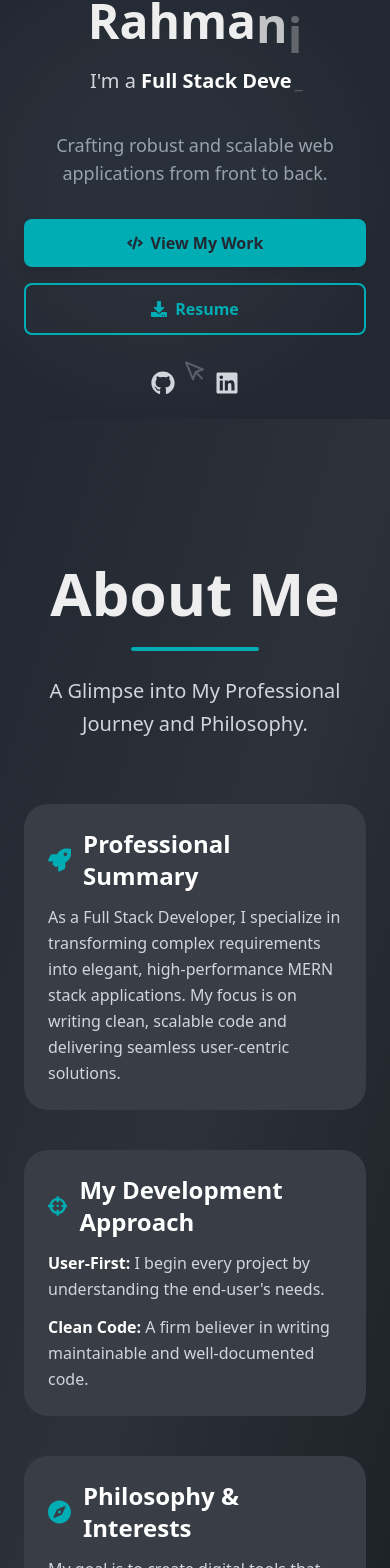
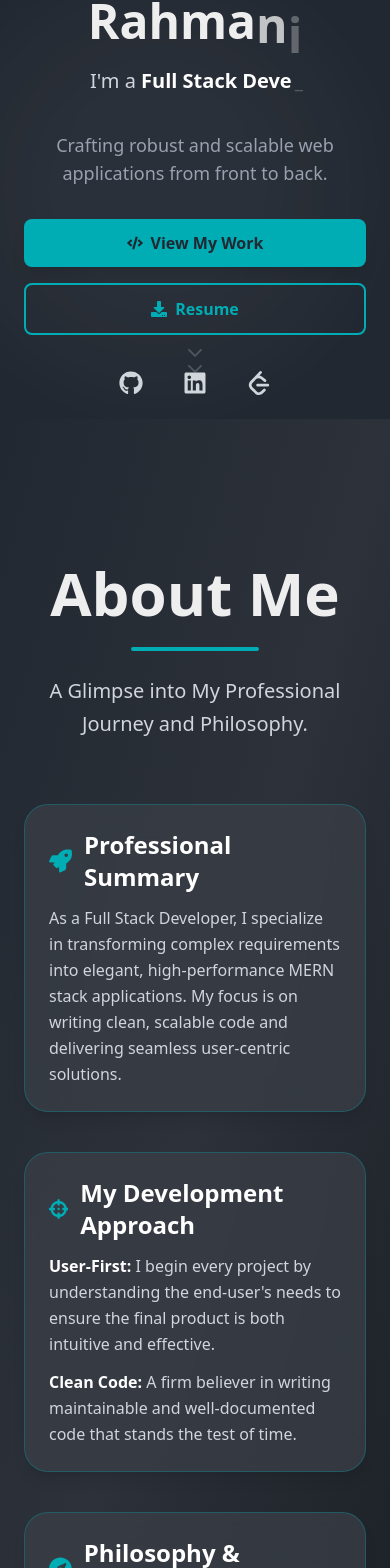
Before and after one commit to MsrSahil/Portfolio, a React (Vite) app: page / in a window 390 px wide. Shown: the part 425-1993 px from the top of the page. Built offline with nearby package versions, Linux system fonts and the light colour scheme.

Commit message:
feat: Enhance About, Education, Hero, and Projects sections with improved animations, content updates, and responsive design

```diff
--- a/src/pages/About.jsx
+++ b/src/pages/About.jsx
@@ -1,31 +1,6 @@
 import React from "react";
 import { motion } from "framer-motion";
 import { FaRocket, FaCrosshairs, FaCompass } from "react-icons/fa";
-
-// Card component to keep the code clean and reusable
-const FeatureCard = ({ icon, title, children, variants }) => (
-  <motion.div
-    variants={variants}
-    className="relative h-full"
-  >
-    {/* === ANIMATED GLOWING BORDER (NEW) === */}
-    <motion.div
-      className="absolute -inset-0.5 bg-gradient-to-r from-[#00ADB5] to-cyan-500 rounded-3xl blur opacity-0
-                 group-hover:opacity-75 transition duration-500"
-      initial={{ opacity: 0 }}
-      whileHover={{ opacity: 0.75, transition: { duration: 0.3 } }}
-    />
-    <div className="relative h-full bg-[#393E46] p-6 rounded-3xl leading-relaxed">
-      <h3 className="text-2xl font-bold text-white mb-3 flex items-center gap-3 font-heading">
-        {icon} {title}
-      </h3>
-      <div className="text-gray-300">
-        {children}
-      </div>
-    </div>
-  </motion.div>
-);
-
 
 const About = () => {
   const container = {
@@ -74,48 +49,75 @@ const About = () => {
           </p>
         </motion.div>
 
-        {/* Cards */}
         <motion.div
           variants={container}
           initial="hidden"
           whileInView="visible"
           viewport={{ once: true }}
-          className="grid grid-cols-1 md:grid-cols-3 gap-10 group" // Added group here
+          className="grid grid-cols-1 md:grid-cols-3 gap-10"
         >
-          <FeatureCard
+          {/* Card 1: Professional Summary */}
+          <motion.div
             variants={item}
-            icon={<FaRocket className="text-[#00ADB5]" />}
-            title="Professional Summary"
+            whileHover={{ y: -5, scale: 1.02 }}
+            transition={{ duration: 0.3, ease: "easeOut" }}
+            className="relative bg-[#393E46]/80 backdrop-blur-lg p-6 rounded-3xl border border-[#00ADB5]/30
+            shadow-lg hover:shadow-2xl hover:shadow-[#00ADB5]/20 h-full group" // Added group
           >
-            <p>
+            {/* === CORNER BRACKET ELEMENTS (NEW) === */}
+            <div className="absolute top-4 left-4 w-6 h-6 border-t-2 border-l-2 border-[#00ADB5]/50 rounded-tl-xl opacity-0 group-hover:opacity-100 transition-opacity duration-300"></div>
+            <div className="absolute bottom-4 right-4 w-6 h-6 border-b-2 border-r-2 border-[#00ADB5]/50 rounded-br-xl opacity-0 group-hover:opacity-100 transition-opacity duration-300"></div>
+
+            <h3 className="text-2xl font-bold text-white mb-3 flex items-center gap-3 font-heading">
+              <FaRocket className="text-[#00ADB5]" /> Professional Summary
+            </h3>
+            <p className="text-gray-300 leading-relaxed">
               As a Full Stack Developer, I specialize in transforming complex requirements into elegant, high-performance MERN stack applications. My focus is on writing clean, scalable code and delivering seamless user-centric solutions.
             </p>
-          </FeatureCard>
+          </motion.div>
 
-          <FeatureCard
+          {/* Card 2: My Development Approach */}
+          <motion.div
             variants={item}
-            icon={<FaCrosshairs className="text-[#00ADB5]" />}
-            title="My Development Approach"
+            whileHover={{ y: -5, scale: 1.02 }}
+            transition={{ duration: 0.3, ease: "easeOut" }}
+            className="relative bg-[#393E46]/80 backdrop-blur-lg p-6 rounded-3xl border border-[#00ADB5]/30
+            shadow-lg hover:shadow-2xl hover:shadow-[#00ADB5]/20 h-full group" // Added group
           >
-            <div className="space-y-3">
+            <div className="absolute top-4 left-4 w-6 h-6 border-t-2 border-l-2 border-[#00ADB5]/50 rounded-tl-xl opacity-0 group-hover:opacity-100 transition-opacity duration-300"></div>
+            <div className="absolute bottom-4 right-4 w-6 h-6 border-b-2 border-r-2 border-[#00ADB5]/50 rounded-br-xl opacity-0 group-hover:opacity-100 transition-opacity duration-300"></div>
+
+            <h3 className="text-2xl font-bold text-white mb-3 flex items-center gap-3 font-heading">
+              <FaCrosshairs className="text-[#00ADB5]" /> My Development Approach
+            </h3>
+            <div className="text-gray-300 leading-relaxed space-y-3">
               <p>
-                <strong className="font-semibold text-white">User-First:</strong> I begin every project by understanding the end-user's needs.
+                <strong className="font-semibold text-white">User-First:</strong> I begin every project by understanding the end-user's needs to ensure the final product is both intuitive and effective.
               </p>
               <p>
-                <strong className="font-semibold text-white">Clean Code:</strong> A firm believer in writing maintainable and well-documented code.
+                <strong className="font-semibold text-white">Clean Code:</strong> A firm believer in writing maintainable and well-documented code that stands the test of time.
               </p>
             </div>
-          </FeatureCard>
+          </motion.div>
 
-          <FeatureCard
+          {/* Card 3: Philosophy & Interests */}
+          <motion.div
             variants={item}
-            icon={<FaCompass className="text-[#00ADB5]" />}
-            title="Philosophy & Interests"
+            whileHover={{ y: -5, scale: 1.02 }}
+            transition={{ duration: 0.3, ease: "easeOut" }}
+            className="relative bg-[#393E46]/80 backdrop-blur-lg p-6 rounded-3xl border border-[#00ADB5]/30
+            shadow-lg hover:shadow-2xl hover:shadow-[#00ADB5]/20 h-full group" // Added group
           >
-            <p>
+            <div className="absolute top-4 left-4 w-6 h-6 border-t-2 border-l-2 border-[#00ADB5]/50 rounded-tl-xl opacity-0 group-hover:opacity-100 transition-opacity duration-300"></div>
+            <div className="absolute bottom-4 right-4 w-6 h-6 border-b-2 border-r-2 border-[#00ADB5]/50 rounded-br-xl opacity-0 group-hover:opacity-100 transition-opacity duration-300"></div>
+
+            <h3 className="text-2xl font-bold text-white mb-3 flex items-center gap-3 font-heading">
+              <FaCompass className="text-[#00ADB5]" /> Philosophy & Interests
+            </h3>
+            <p className="text-gray-300 leading-relaxed">
               My goal is to create digital tools that are not only powerful but also accessible and enjoyable to use. Beyond the keyboard, I'm passionate about contributing to the open-source community.
             </p>
-          </FeatureCard>
+          </motion.div>
         </motion.div>
       </div>
     </section>
--- a/src/pages/Education.jsx
+++ b/src/pages/Education.jsx
@@ -9,21 +9,21 @@ const Education = () => {
       degree: "Class 10th (High School)",
       institution: "Sacred Heart Centenary Academy",
       location: "Orai, Uttar Pradesh",
-      score: "Percentage: 85.2%",
+      score: "85.2%",
       year: "2018 - 2019",
     },
     {
       degree: "Class 12th (Senior Secondary)",
       institution: "BKD-Aldrich Public School",
       location: "Orai, Uttar Pradesh",
-      score: "Percentage: 75.2%",
+      score: "75.2%",
       year: "2020 - 2021",
     },
     {
-      degree: "B.Tech, Computer Science",
+      degree: "B.Tech, Computer Science Information Technology",
       institution: "Sagar Institute of Research & Technology",
       location: "Bhopal, Madhya Pradesh",
-      score: "CGPA: 6.1 (Till 4th Sem)",
+      score: "6.01 CGPA",
       year: "2022 - 2026",
     },
   ];
@@ -66,14 +66,28 @@ const Education = () => {
     },
   };
 
+  // === VARIANTS FOR CONTENT REVEAL (NEW) ===
+  const contentContainerVariants = {
+    hidden: {},
+    visible: {
+      transition: {
+        staggerChildren: 0.2,
+        delayChildren: 0.3, // Delay after card slides in
+      },
+    },
+  };
+
+  const contentItemVariants = {
+    hidden: { opacity: 0, y: 15 },
+    visible: {
+      opacity: 1,
+      y: 0,
+      transition: { duration: 0.5, ease: "easeOut" },
+    },
+  };
+
   return (
-    <section
-      id="education"
-      // === BACKGROUND UPDATED TO THEME GRADIENT ===
-      className="relative w-full min-h-screen py-20 px-6
-      bg-gradient-to-tr from-[#1B2025] via-[#222831] to-[#2C313A]
-      overflow-hidden"
-    >
+    <section id="education" className="relative w-full min-h-screen py-20 px-6 bg-gradient-to-tr from-[#1B2025] via-[#222831] to-[#2C313A] overflow-hidden">
       <div className="max-w-7xl mx-auto relative z-10">
         <motion.div
           initial={{ opacity: 0, y: -30 }} whileInView={{ opacity: 1, y: 0 }} viewport={{ once: true }} transition={{ duration: 0.8 }}
@@ -101,30 +115,39 @@ const Education = () => {
                 className="relative flex items-center"
               >
                 <motion.div
-                  initial={{ scale: 0 }}
-                  whileInView={{ scale: 1 }}
-                  viewport={{ once: true, amount: 0.8 }}
-                  transition={{ duration: 0.5 }}
+                  initial={{ scale: 0 }} whileInView={{ scale: 1 }} viewport={{ once: true, amount: 0.8 }} transition={{ duration: 0.5 }}
                   className="absolute left-1/2 -translate-x-1/2 w-12 h-12 bg-[#2C313A] border-4 border-[#00ADB5] rounded-full z-10 flex items-center justify-center"
                 >
                   <FaGraduationCap className="text-2xl text-[#00ADB5]" />
                 </motion.div>
 
                 <motion.div
-                  whileHover={{ y: -5, scale: 1.02 }}
+                  whileHover={{ y: -5, scale: 1.02, boxShadow: "0px 15px 30px rgba(0, 173, 181, 0.2)" }}
                   transition={{ duration: 0.3, ease: "easeOut" }}
-                  className={`w-[calc(50%-3rem)] p-6 bg-[#393E46]/80 backdrop-blur-sm rounded-2xl border border-[#00ADB5]/30 shadow-lg hover:shadow-2xl hover:shadow-[#00ADB5]/20
+                  className={`relative w-[calc(50%-3rem)] bg-[#393E46]/80 backdrop-blur-sm rounded-2xl border border-[#00ADB5]/30 shadow-lg
                     ${index % 2 === 0 ? "mr-auto" : "ml-auto"}`}
                 >
-                  <div className="flex items-center justify-between mb-4">
-                    <span className="text-sm font-semibold text-[#EEEEEE] bg-[#00ADB5]/20 px-3 py-1 rounded-full">{edu.year}</span>
-                    <span className="text-lg font-bold text-[#00ADB5]">{edu.score}</span>
-                  </div>
-                  <h3 className="text-xl font-bold text-[#EEEEEE] mb-2">{edu.degree}</h3>
-                  <div className="flex items-start space-x-2 text-gray-400">
-                    <FiMapPin className="mt-1 flex-shrink-0" />
-                    <p className="text-sm">{edu.institution}, {edu.location}</p>
-                  </div>
+                  <div className={`absolute top-1/2 -translate-y-1/2 h-0 w-0 border-y-8 border-y-transparent
+                    ${index % 2 === 0 ? 'right-0 -mr-4 border-l-[8px] border-l-[#393E46]' : 'left-0 -ml-4 border-r-[8px] border-r-[#393E46]'}`}
+                  />
+
+                  {/* === CARD CONTENT NOW HAS STAGGERED ANIMATION === */}
+                  <motion.div
+                    className="p-6"
+                    variants={contentContainerVariants}
+                    initial="hidden"
+                    animate="visible"
+                  >
+                    <motion.div variants={contentItemVariants} className="flex items-center justify-between mb-4">
+                      <span className="text-sm font-semibold text-[#EEEEEE] bg-[#00ADB5]/20 px-3 py-1 rounded-full">{edu.year}</span>
+                      <span className="text-lg font-bold text-[#00ADB5]">{edu.score}</span>
+                    </motion.div>
+                    <motion.h3 variants={contentItemVariants} className="text-xl font-bold text-[#EEEEEE] mb-2">{edu.degree}</motion.h3>
+                    <motion.div variants={contentItemVariants} className="flex items-start space-x-2 text-gray-400">
+                      <FiMapPin className="mt-1 flex-shrink-0" />
+                      <p className="text-sm">{edu.institution}, {edu.location}</p>
+                    </motion.div>
+                  </motion.div>
                 </motion.div>
               </motion.div>
             ))}
--- a/src/pages/Hero.jsx
+++ b/src/pages/Hero.jsx
@@ -1,7 +1,9 @@
 import React from "react";
 import { motion } from "framer-motion";
 import { FaGithub, FaLinkedin, FaCode, FaDownload } from "react-icons/fa";
-import { FiMousePointer } from "react-icons/fi";
+import { FiChevronDown } from "react-icons/fi";
+// LeetCode icon imported
+import { SiLeetcode } from "react-icons/si";
 import Sahilimg from "../assets/SahilImg.jpg";
 import { Typewriter } from "react-simple-typewriter";
 
@@ -32,12 +34,24 @@ const Hero = () => {
     },
   };
 
+  const chevronVariants = {
+    initial: { y: 0, opacity: 0.5 },
+    animate: {
+      y: [0, 10, 0],
+      opacity: [0.5, 1, 0.5],
+      transition: {
+        duration: 2,
+        repeat: Infinity,
+        ease: "easeInOut",
+      },
+    },
+  };
+
   return (
     <section
       id="home"
       className="relative w-full h-screen flex justify-center items-center px-6 overflow-hidden bg-[#222831]"
     >
-      {/* Background Blobs */}
       <div className="absolute inset-0 z-0">
         <motion.div
           className="absolute top-10 left-10 w-72 h-72 bg-[#00ADB5]/10 rounded-full blur-3xl animate-pulse"
@@ -48,7 +62,6 @@ const Hero = () => {
       </div>
 
       <div className="relative z-10 grid grid-cols-1 md:grid-cols-2 items-center gap-12 max-w-7xl mx-auto">
-        {/* Image Section */}
         <motion.div
           className="relative flex justify-center items-center"
           initial={{ opacity: 0, scale: 0.5 }}
@@ -75,7 +88,6 @@ const Hero = () => {
           </div>
         </motion.div>
 
-        {/* Text Content Section */}
         <motion.div
           variants={containerVariants}
           initial="hidden"
@@ -86,12 +98,10 @@ const Hero = () => {
             Hello, I'm
           </motion.h2>
 
-          {/* === NAME WRAP FIX === */}
           <motion.h1
             variants={containerVariants}
             className="text-5xl md:text-6xl lg:text-7xl font-bold text-[#EEEEEE] mb-4 leading-tight"
           >
-            {/* First part of the name */}
             <div>
               {"Mohd Swahil".split("").map((char, index) => (
                 <motion.span key={`first-${index}`} variants={nameAnimation} className="inline-block">
@@ -99,7 +109,6 @@ const Hero = () => {
                 </motion.span>
               ))}
             </div>
-            {/* Second part of the name, will automatically go to the next line */}
             <div>
               {"Rahmani".split("").map((char, index) => (
                 <motion.span key={`last-${index}`} variants={nameAnimation} className="inline-block">
@@ -149,25 +158,29 @@ const Hero = () => {
             <a href="https://www.linkedin.com/in/swahil-mohd-5543a5259/" target="_blank" rel="noopener noreferrer" className="p-3 text-gray-300 hover:text-[#00ADB5] transition-all">
               <FaLinkedin size={24} />
             </a>
+            {/* === LEETCODE LINK ADDED === */}
+            <a href="https://leetcode.com/u/MsrSahil/" target="_blank" rel="noopener noreferrer" className="p-3 text-gray-300 hover:text-[#00ADB5] transition-all">
+              <SiLeetcode size={24} />
+            </a>
           </motion.div>
         </motion.div>
       </div>
 
-      <motion.a
-        href="#about"
-        className="absolute bottom-10 left-1/2 -translate-x-1/2"
-        initial={{ opacity: 0, y: 0 }}
-        animate={{ opacity: 1, y: 10 }}
-        transition={{
-          delay: 2,
-          duration: 1.5,
-          repeat: Infinity,
-          repeatType: "reverse",
-          ease: "easeInOut",
-        }}
-      >
-        <FiMousePointer className="text-2xl text-gray-400" />
-      </motion.a>
+      <a href="#about" className="absolute bottom-10 left-1/2 -translate-x-1/2">
+        <motion.div
+          variants={{ visible: { transition: { staggerChildren: 0.2 } } }}
+          initial="initial"
+          animate="animate"
+          className="flex flex-col items-center"
+        >
+          <motion.div variants={chevronVariants} transition={{...chevronVariants.animate.transition, delay: 0}}>
+              <FiChevronDown className="text-2xl text-gray-500" />
+          </motion.div>
+          <motion.div variants={chevronVariants} transition={{...chevronVariants.animate.transition, delay: 0.2}} className="-mt-2">
+              <FiChevronDown className="text-2xl text-gray-500" />
+          </motion.div>
+        </motion.div>
+      </a>
     </section>
   );
 };
```
Also changed, not shown: src/pages/Projects.jsx (+55 -99 lines).
